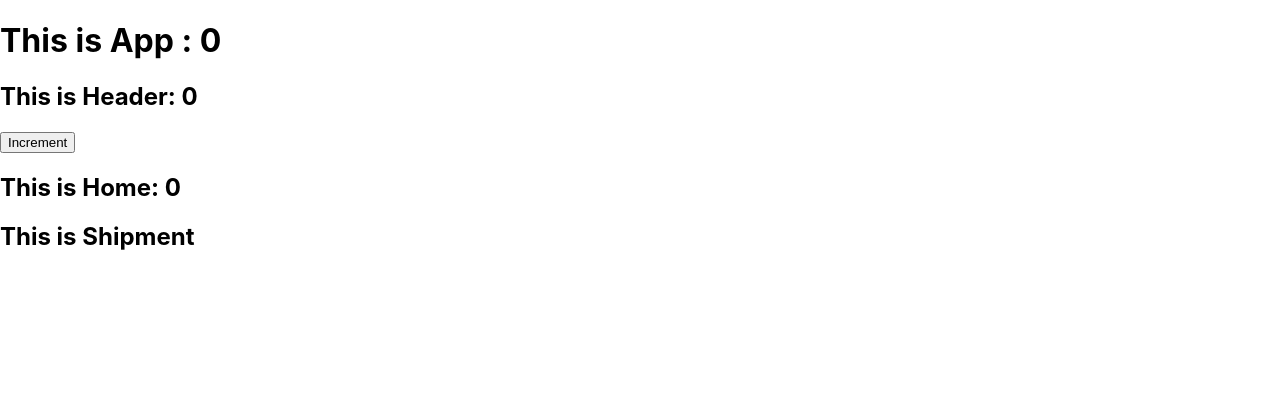
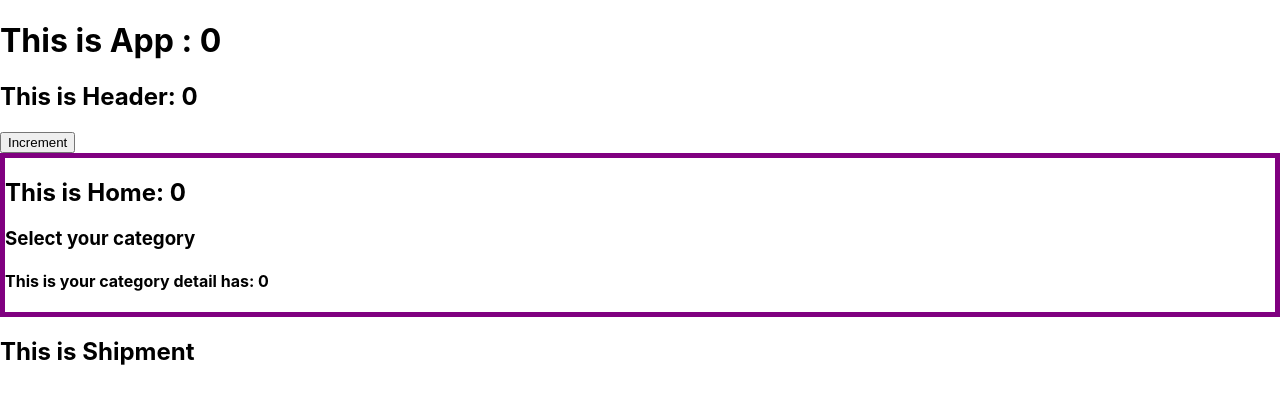
Before and after one commit to bishnunathbd/context-api-39, a React (Create React App) app: page / in a window 1280 px wide. Shown: the top 404 px of the page. Built offline with nearby package versions, Linux system fonts and the light colour scheme.

Commit message:
39-3-share data to grandChildren

```diff
--- /dev/null
+++ b/src/components/Categories/Categories.js
@@ -0,0 +1,15 @@
+import React from 'react';
+import CategoryDetail from '../CategoryDetail/CategoryDetail';
+
+const Categories = (props) => {
+  const {count} = props;
+
+  return (
+    <div>
+      <h3>Select your category</h3>
+      <CategoryDetail count={count}></CategoryDetail>
+    </div>
+  );
+};
+
+export default Categories;
--- /dev/null
+++ b/src/components/CategoryDetail/CategoryDetail.js
@@ -0,0 +1,13 @@
+import React from 'react';
+
+const CategoryDetail = (props) => {
+  const {count} = props;
+
+  return (
+    <div>
+      <h4>This is your category detail has: {count}</h4>
+    </div>
+  );
+};
+
+export default CategoryDetail;
--- a/src/components/Home/Home.js
+++ b/src/components/Home/Home.js
@@ -1,11 +1,13 @@
 import React from 'react';
+import Categories from '../Categories/Categories';
 
 const Home = (props) => {
   const {count} = props;
 
   return (
-    <div>
+    <div style={{border: '5px solid purple'}}>
       <h2>This is Home: {count}</h2>
+      <Categories count={count}></Categories>
     </div>
   );
 };
```
